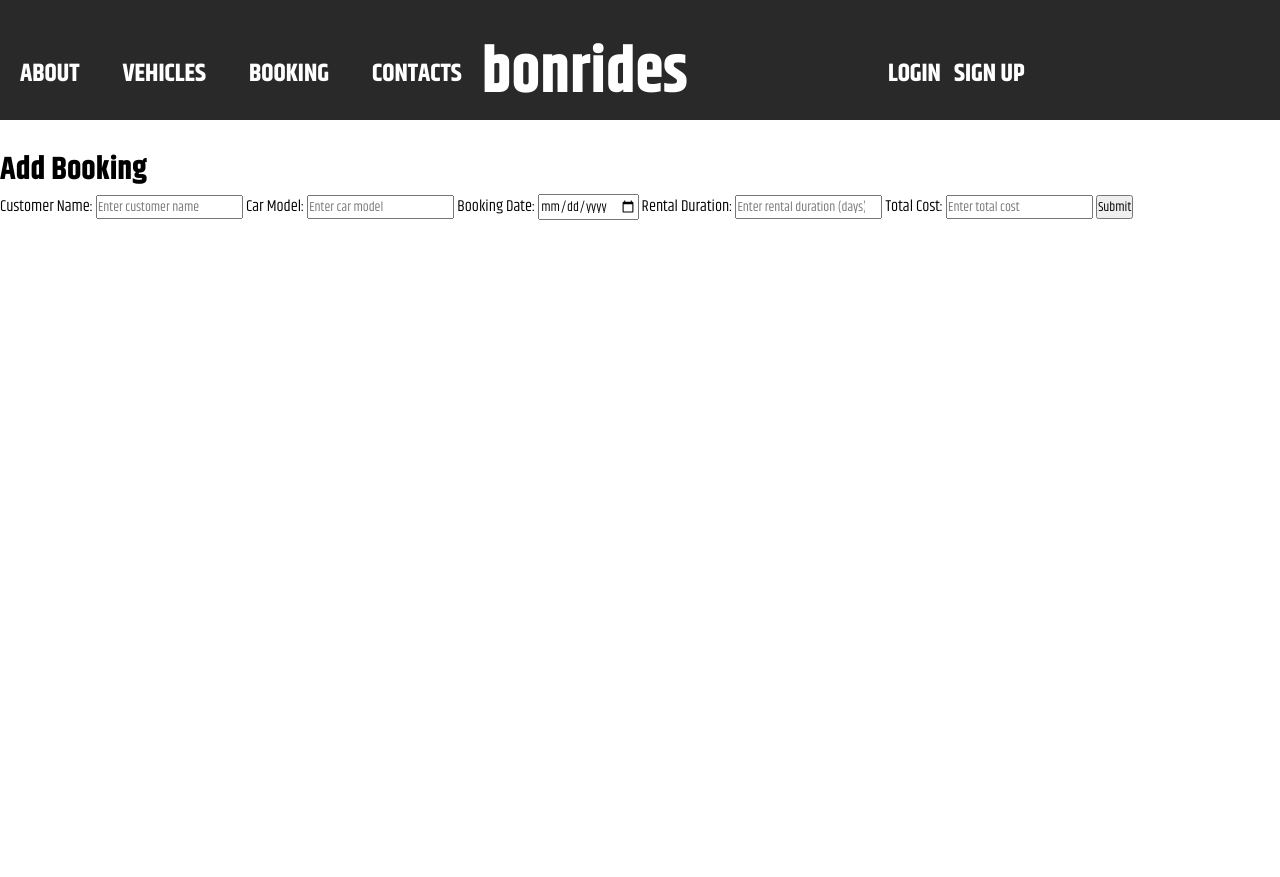
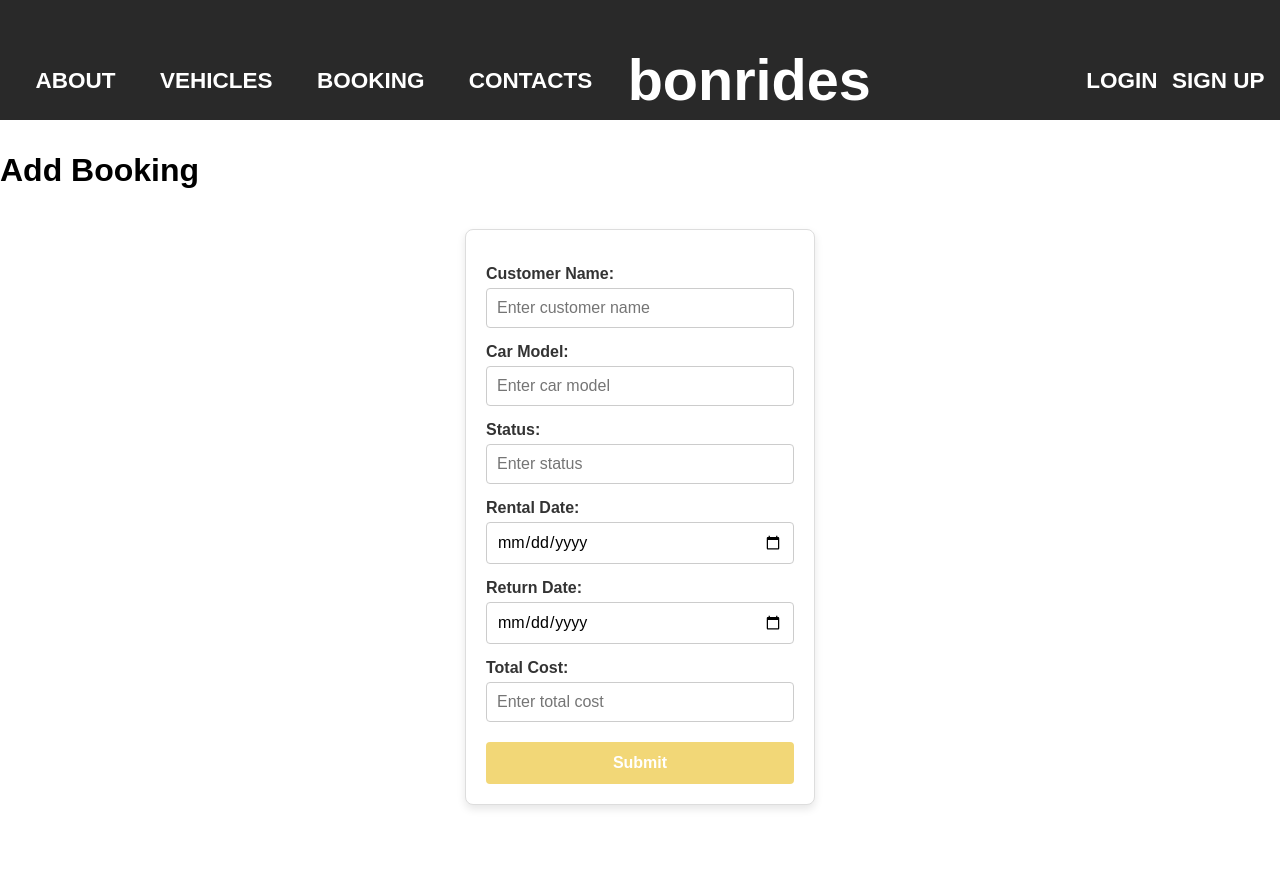
Before and after one commit to piolonrqz/Bonrides-IM2, a Django app: page /booking/new/ in a window 1280 px wide; the page is wider, and only the part inside the window is pictured. Before the commit the page ends 220 px from the top of that part, so only its background shows below. Run offline with Django 5.2, Linux system fonts and the light colour scheme.

Commit message:
CRUD for booking

```diff
--- a/bonrides_rental/bonrides/forms.py
+++ b/bonrides_rental/bonrides/forms.py
@@ -24,4 +24,4 @@ class CustomUserCreationForm(UserCreationForm):
 class CarBookingForm(forms.ModelForm):
     class Meta:
         model = CarBooking
-        fields = ['customer_name', 'car_model', 'booking_date', 'rental_duration', 'total_cost']
+        fields = ['customer_name', 'car_model', 'status', 'rental_date', 'return_date', 'total_cost']
--- a/bonrides_rental/bonrides/models.py
+++ b/bonrides_rental/bonrides/models.py
@@ -10,9 +10,13 @@ class Homepage(models.Model):
 class CarBooking(models.Model):
     customer_name = models.CharField(max_length=200)
     car_model = models.CharField(max_length=100)
-    booking_date = models.DateField()
-    rental_duration = models.PositiveIntegerField(help_text="Duration in days")
+    status = models.CharField(max_length=100)
+    rental_date = models.DateField()
+    return_date = models.DateField()
     total_cost = models.DecimalField(max_digits=10, decimal_places=2)
 
     def __str__(self):
         return f"{self.customer_name} - {self.car_model}"
+
+    class Meta:
+        db_table = 'car_booking'
--- a/bonrides_rental/bonrides/templates/car_booking_detail.html
+++ b/bonrides_rental/bonrides/templates/car_booking_detail.html
@@ -10,8 +10,9 @@
     <h1>Booking Detail</h1>
     <p>Customer Name: {{ booking.customer_name }}</p>
     <p>Car Model: {{ booking.car_model }}</p>
-    <p>Booking Date: {{ booking.booking_date }}</p>
-    <p>Rental Duration: {{ booking.rental_duration }} days</p>
+    <p>Status: {{ booking.status }}</p>
+    <p>Rental Date: {{ booking.return_date }}</p>
+    <p>Return Date: {{ booking.return_date }} days</p>
     <p>Total Cost: ${{ booking.total_cost }}</p>
     <a href="{% url 'car_booking_update' booking.pk %}">Edit</a>
     <a href="{% url 'car_booking_list' %}">Back to Bookings</a>
--- a/bonrides_rental/bonrides/templates/car_booking_form.html
+++ b/bonrides_rental/bonrides/templates/car_booking_form.html
@@ -10,13 +10,6 @@
     <link rel="stylesheet" href="{% static 'css/booking_form.css' %}">
 </head>
 <body>
-    <!-- <h1>{% if form.instance.pk %}Edit Booking{% else %}Add Booking{% endif %}</h1>
-    <form method="POST">
-        {% csrf_token %}
-        {{ form.as_p }}
-        <button type="submit">Submit</button>
-    </form>
-    <a href="{% url 'car_booking_list' %}">Cancel</a> -->
     <div class="home">
         <header>
             <ul class="nav_link">
@@ -47,18 +40,20 @@
     <form method="POST">
         {% csrf_token %}
 
-
         <label for="customer_name">Customer Name:</label>
         <input type="text" id="customer_name" name="customer_name" placeholder="Enter customer name" required>
 
         <label for="car_model">Car Model:</label>
         <input type="text" id="car_model" name="car_model" placeholder="Enter car model" required>
 
-        <label for="booking_date">Booking Date:</label>
-        <input type="date" id="booking_date" name="booking_date" required>
+        <label for="status">Status:</label>
+        <input type="text" id="status" name="status" placeholder="Enter status" required>
 
-        <label for="rental_duration">Rental Duration:</label>
-        <input type="number" id="rental_duration" name="rental_duration" placeholder="Enter rental duration (days)" required>
+        <label for="rental_date">Rental Date:</label>
+        <input type="date" id="rental_date" name="rental_date" required>
+
+        <label for="return_date">Return Date:</label>
+        <input type="date" id="return_date" name="return_date" required>
 
         <label for="total_cost">Total Cost:</label>
         <input type="number" id="total_cost" name="total_cost" placeholder="Enter total cost" required>
--- a/bonrides_rental/bonrides/templates/home_page.html
+++ b/bonrides_rental/bonrides/templates/home_page.html
@@ -7,7 +7,7 @@
         <meta charset="UTF-8">
         <meta name="viewport" content="width=device-width, initial-scale=1.0">
         <link rel="stylesheet" href="{% static 'css/home_page.css' %}">
-        <title>Document</title>
+        <title>Bonrides</title>
     </head>
 
     <body>
--- a/bonrides_rental/bonrides_rental/settings.py
+++ b/bonrides_rental/bonrides_rental/settings.py
@@ -77,7 +77,7 @@ WSGI_APPLICATION = 'bonrides_rental.wsgi.application'
 DATABASES = {
     'default': {
         'ENGINE': 'django.db.backends.sqlite3',
-        'NAME': BASE_DIR / 'db.sqlite3',
+        'NAME': BASE_DIR / 'db_bonrides.sqlite3',
     }
 }
 
--- a/bonrides_rental/static/css/booking_form.css
+++ b/bonrides_rental/static/css/booking_form.css
@@ -2,22 +2,22 @@
 
 * {
     margin: 0;
+    padding: 0;
     box-sizing: border-box;
-    padding: 0;
     font-style: normal;
-    font-family: "Khand", sans-serif;
+    font-family: sans-serif;
 }
+
 
 header {
     display: flex;
-    justify-content: space-evenlyw;
+    justify-content: space-evenly;
     align-items: center;
     font-weight: 700;
     padding-top: 27px;
     background-color: #292929;
     height: 120px;
-    width: 1920px;
-
+    width: 100%;
 }
 
 header p {
@@ -35,7 +35,67 @@ li, a {
     color: white;
 }
 
-.nav_link li{
+.nav_link li {
     display: inline-block;
     padding: 0px 20px;
 }
+
+/* Form Styling */
+form {
+    display: flex;
+    flex-direction: column;
+    width: 350px;
+    margin: 40px auto;
+    padding: 20px;
+    background-color: #ffffff;
+    border: 1px solid #ddd;
+    border-radius: 8px;
+    box-shadow: 0 4px 8px rgba(0, 0, 0, 0.1);
+}
+
+form label {
+    margin-top: 15px;
+    font-weight: bold;
+    color: #333;
+}
+
+form input[type="text"],
+form input[type="date"],
+form input[type="number"] {
+    padding: 10px;
+    margin-top: 5px;
+    border: 1px solid #ccc;
+    border-radius: 4px;
+    font-size: 1em;
+    width: 100%;
+    box-sizing: border-box;
+}
+
+form button[type="submit"] {
+    margin-top: 20px;
+    padding: 12px;
+    background-color: #F2D777;
+    color: white;
+    font-weight: bold;
+    border: none;
+    border-radius: 4px;
+    cursor: pointer;
+    font-size: 1em;
+    transition: background-color 0.3s;
+}
+
+form button[type="submit"]:hover {
+    background-color: #F2D777;
+}
+
+a {
+    display: inline-block;
+    margin-top: 15px;
+    color: white;
+    text-decoration: none;
+    font-size: 0.9em;
+}
+
+a:hover {
+    color: #F2D777;
+}
```
Also changed, not shown: bonrides_rental/bonrides/migrations/0001_initial.py, bonrides_rental/bonrides/migrations/0002_carbooking.py (deleted), bonrides_rental/db_bonrides.sqlite3 (added).
